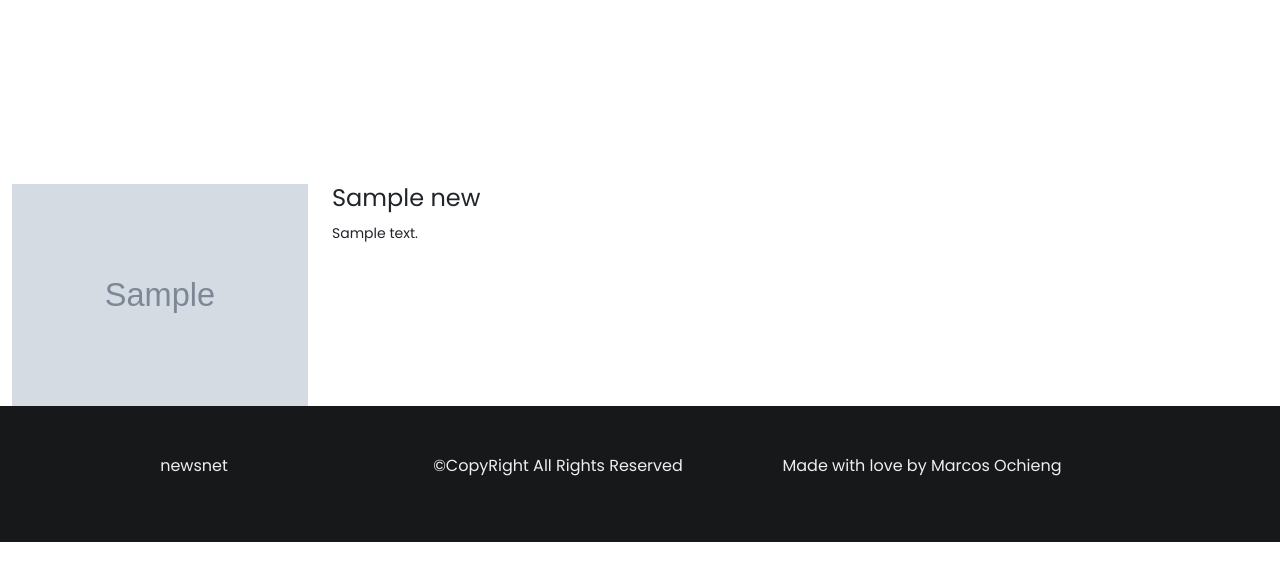
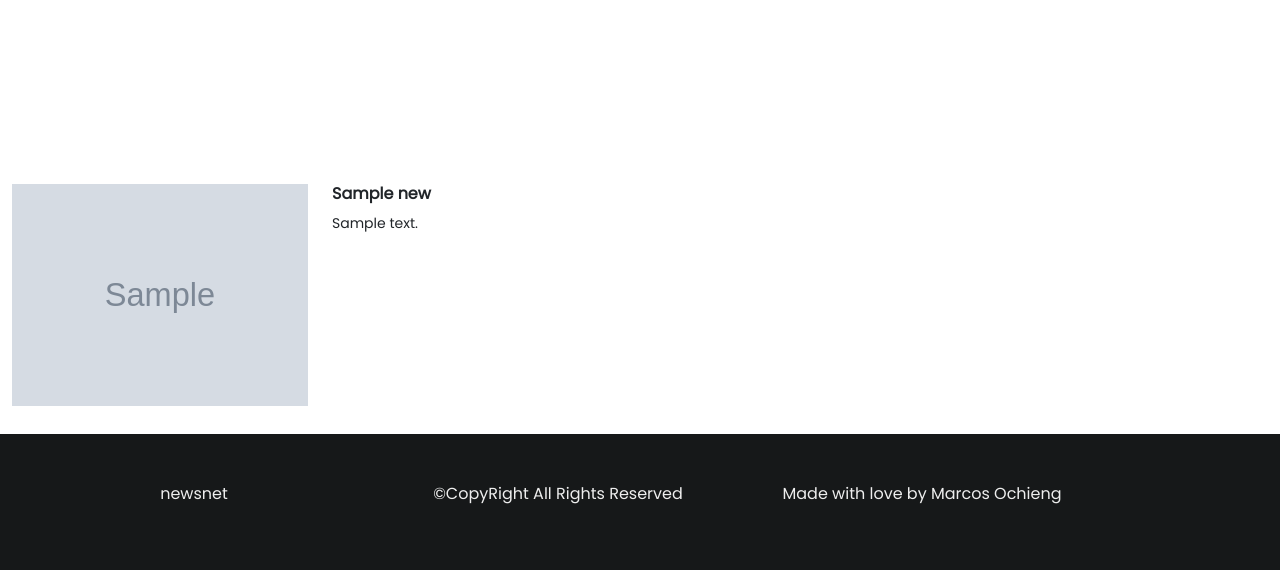
Before and after one commit to Marcos8060/FLASK_NEWS_API, a Flask app: template app/templates/index.html in a window 1280 px wide. Shown: the part 696-1266 px from the top of the page. Before the commit the page ends 1238 px from the top, so only its background shows below. Run offline with Flask 2, Linux system fonts and the light colour scheme; the template is opened without the code that fills it: most values are stand-ins (such as "Sample title", 1, 10 or a date in 2020); grey boxes marked "Sample" are stand-in pictures.

Commit message:
change size of news articles

```diff
--- a/app/static/style.css
+++ b/app/static/style.css
@@ -101,12 +101,6 @@ body{
     font-size: 30px;
     font-weight: 700;
 }
-/* news item */
-/* .col-md-4{
-    height: 600px;
-    background: #EFF3F4;
-    margin: 5px;
-} */
 .title{
     font-weight: bold;
 }
@@ -118,6 +112,12 @@ body{
 .article_arrow{
     cursor: pointer;
 }
+.item{
+    height: 250px;
+}
+.col-md-6 > h6{
+    font-weight: bold;
+}
 /* footer */
 footer{
     background: #161819;
--- a/app/templates/index.html
+++ b/app/templates/index.html
@@ -8,9 +8,12 @@
       <!-- <img class="img-fluid" src="../static/Images/run.jpg" alt=""> -->
       <div id="carouselExampleCaptions" class="carousel slide" data-bs-ride="carousel">
         <div class="carousel-indicators">
-          <button type="button" data-bs-target="#carouselExampleCaptions" data-bs-slide-to="0" class="active" aria-current="true" aria-label="Slide 1"></button>
-          <button type="button" data-bs-target="#carouselExampleCaptions" data-bs-slide-to="1" aria-label="Slide 2"></button>
-          <button type="button" data-bs-target="#carouselExampleCaptions" data-bs-slide-to="2" aria-label="Slide 3"></button>
+          <button type="button" data-bs-target="#carouselExampleCaptions" data-bs-slide-to="0" class="active"
+            aria-current="true" aria-label="Slide 1"></button>
+          <button type="button" data-bs-target="#carouselExampleCaptions" data-bs-slide-to="1"
+            aria-label="Slide 2"></button>
+          <button type="button" data-bs-target="#carouselExampleCaptions" data-bs-slide-to="2"
+            aria-label="Slide 3"></button>
         </div>
         <div class="carousel-inner">
           <div class="carousel-item dark active">
@@ -28,11 +31,13 @@
             </div>
           </div>
         </div>
-        <button class="carousel-control-prev" type="button" data-bs-target="#carouselExampleCaptions" data-bs-slide="prev">
+        <button class="carousel-control-prev" type="button" data-bs-target="#carouselExampleCaptions"
+          data-bs-slide="prev">
           <span class="carousel-control-prev-icon" aria-hidden="true"></span>
           <span class="visually-hidden">Previous</span>
         </button>
-        <button class="carousel-control-next" type="button" data-bs-target="#carouselExampleCaptions" data-bs-slide="next">
+        <button class="carousel-control-next" type="button" data-bs-target="#carouselExampleCaptions"
+          data-bs-slide="next">
           <span class="carousel-control-next-icon" aria-hidden="true"></span>
           <span class="visually-hidden">Next</span>
         </button>
@@ -49,13 +54,13 @@
 <div class="container-fluid">
   <div class="row articles">
     {% for news in everything %}
-         <div class="col-md-6">
+    <div class="col-md-6 item">
       <div class="row">
         <div class="col-md-6">
           <img class="img-fluid" src="{{ news.urlToImage }}" alt="">
         </div>
         <div class="col-md-6">
-               <h4>{{ news.title }}</h4>
+          <h6>{{ news.title }}</h6>
           <small>{{ news.description }}</small>
         </div>
       </div>
```
Lines whose indentation alone changed are shown as unchanged.
